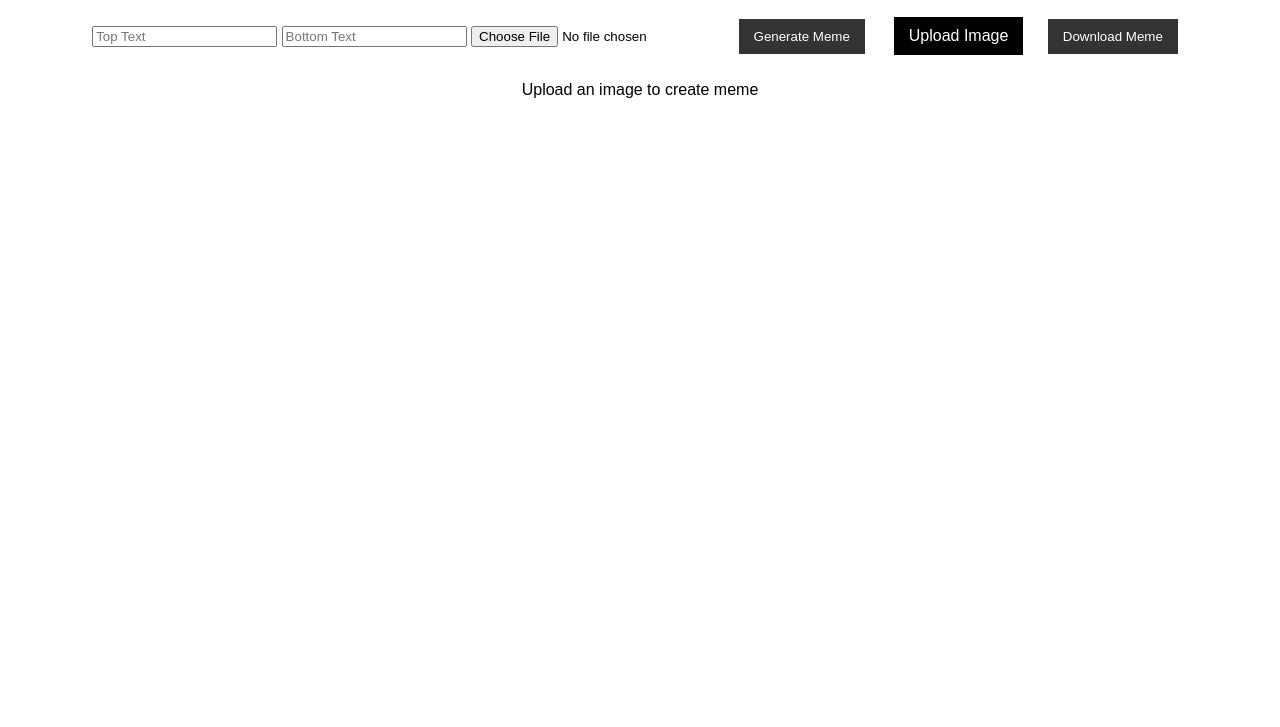
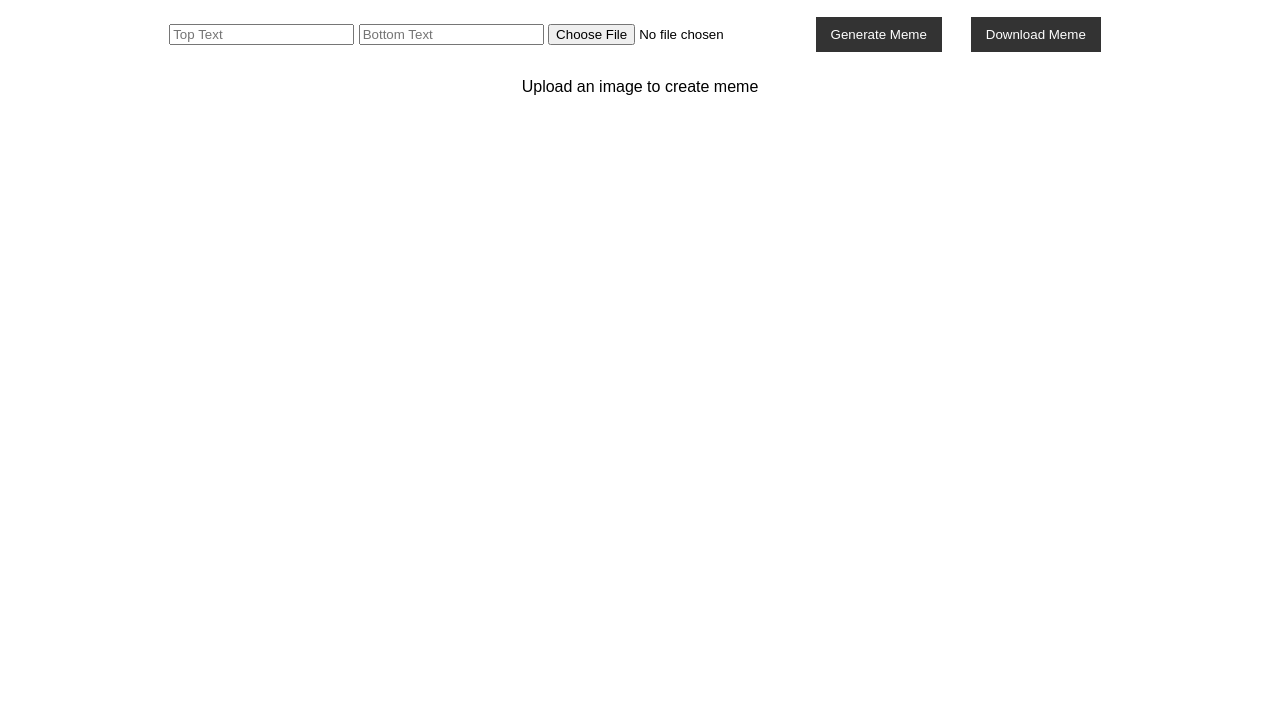
Before and after one commit to Dhayalan04/meme-generator, a plain HTML site: page index.html in a window 1280 px wide. Shown: the part 73-800 px from the top of the page. Drawn offline with nearby package versions, Linux system fonts and the light colour scheme.

Commit message:
Remove image upload functionality from index.html
Removed image upload label and input from HTML.

```diff
--- a/index.html
+++ b/index.html
@@ -25,9 +25,6 @@
 <script src="https://cdnjs.cloudflare.com/ajax/libs/html2canvas/1.4.1/html2canvas.min.js"></script>
 </body>
 </html>
-<label class="upload-btn">
-    Upload Image
-    <input type="file" id="imageInput" accept="image/*" hidden>
-</label>
+
 <button onclick="downloadMeme()">Download Meme</button>
 <p>Upload an image to create meme</p>
```
